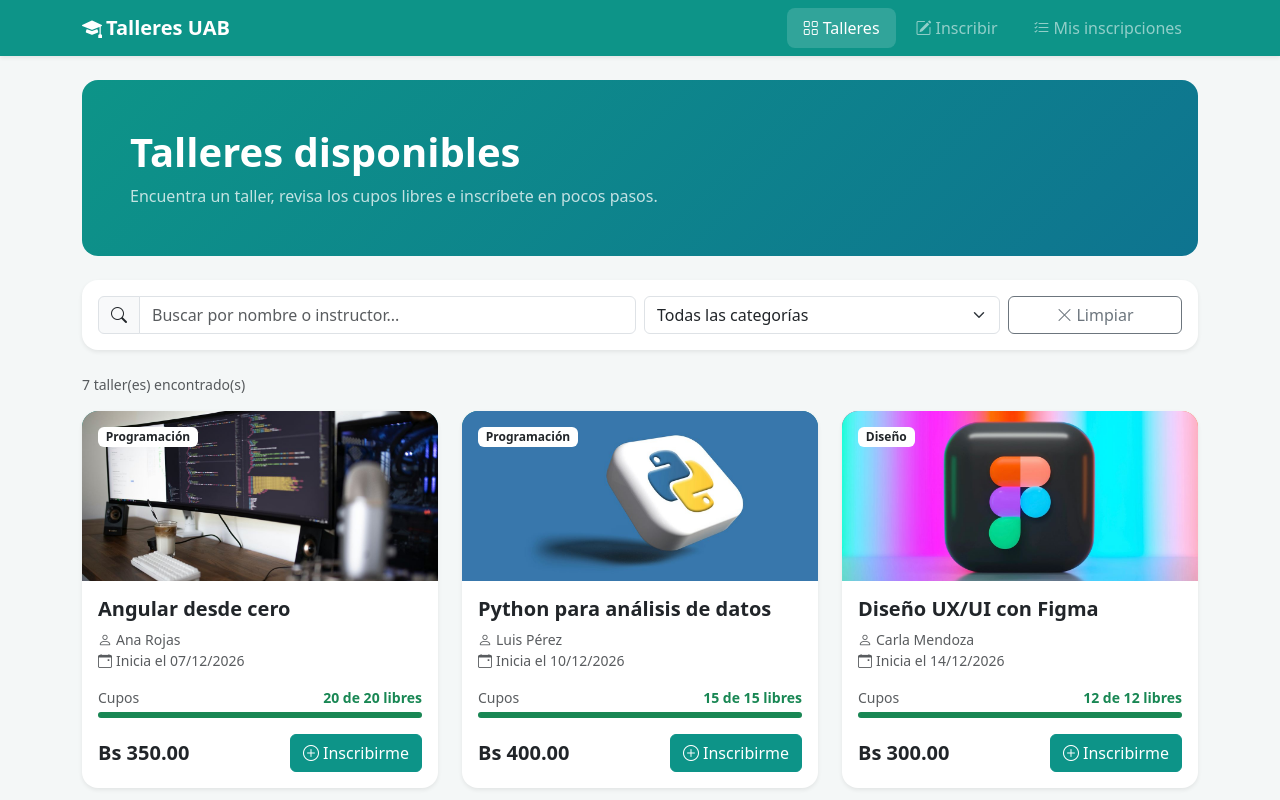
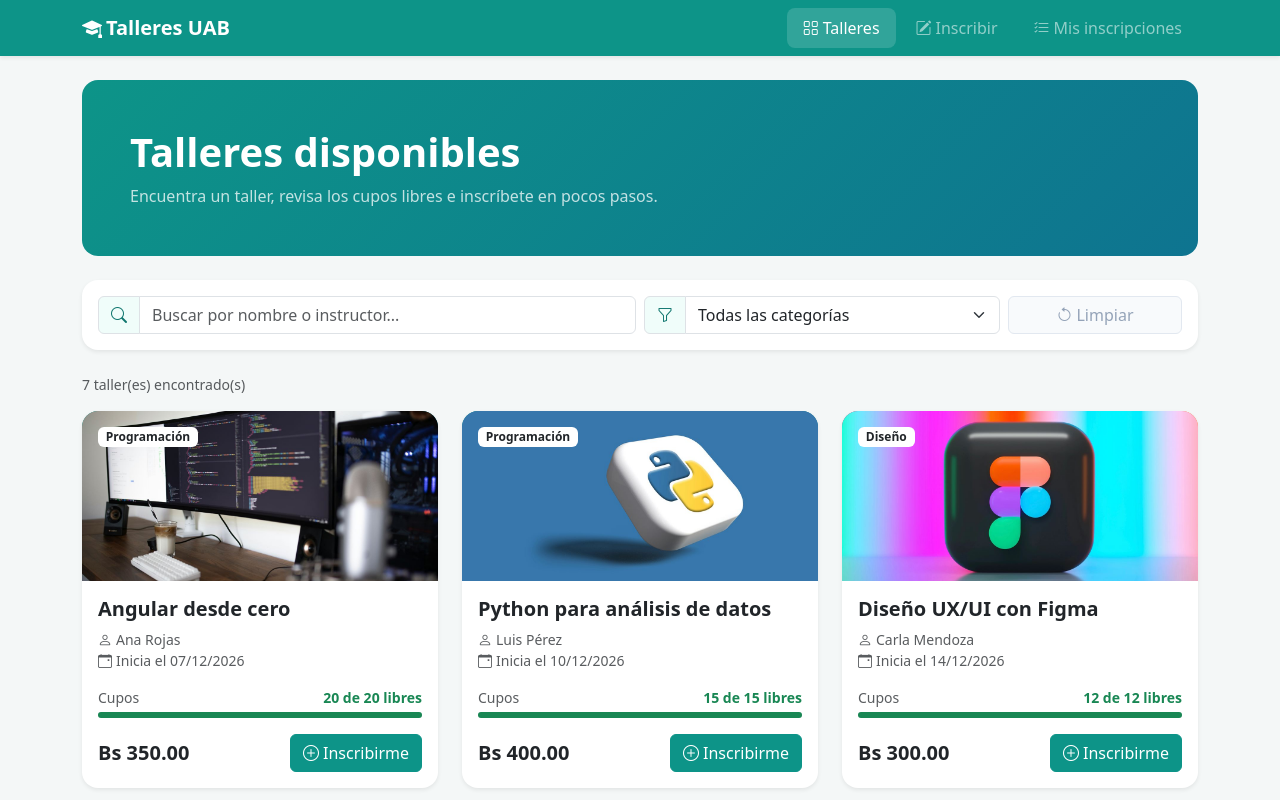
Before and after one commit to victorcastro-dot/angular-examen-final, an Angular app: page /talleres in a window 1280 px wide. Shown: the top 800 px of the page. Built offline with nearby package versions, Linux system fonts and the light colour scheme.

Commit message:
Mejorar los filtros y el botón Limpiar de la pantalla de talleres

```diff
--- a/src/app/pages/talleres/talleres.html
+++ b/src/app/pages/talleres/talleres.html
@@ -18,7 +18,9 @@
           />
         </div>
       </div>
-      <div class="col-8 col-md-4">
+      <div class="col col-md-4">
+        <div class="input-group">
+          <span class="input-group-text"><i class="bi bi-funnel"></i></span>
           <select
             class="form-select"
             [value]="categoria()"
@@ -30,8 +32,18 @@
             }
           </select>
         </div>
-      <div class="col-4 col-md-2 d-grid">
-        <button type="button" class="btn btn-outline-secondary" (click)="limpiar()"><i class="bi bi-x-lg me-1"></i>Limpiar</button>
+      </div>
+      <div class="col-auto col-md-2 d-grid">
+        <button
+          type="button"
+          class="btn btn-limpiar"
+          [disabled]="!hayFiltros()"
+          (click)="limpiar()"
+          title="Quitar búsqueda y filtro"
+          aria-label="Limpiar filtros"
+        >
+          <i class="bi bi-arrow-counterclockwise"></i><span class="d-none d-sm-inline ms-1">Limpiar</span>
+        </button>
       </div>
     </div>
   </div>
--- a/src/app/pages/talleres/talleres.ts
+++ b/src/app/pages/talleres/talleres.ts
@@ -19,6 +19,8 @@ export class Talleres implements OnInit {
   cargando = signal(true);
 
   categorias = computed(() => [...new Set(this.talleres().map((t) => t.categoria))].sort());
+
+  hayFiltros = computed(() => this.busqueda().trim() !== '' || this.categoria() !== '');
 
   filtrados = computed(() => {
     const texto = this.busqueda().trim().toLowerCase();
--- a/src/styles.scss
+++ b/src/styles.scss
@@ -34,6 +34,28 @@ tr[role='button'] {
   --bs-btn-focus-shadow-rgb: 13, 148, 136;
 }
 
+.btn-limpiar {
+  --bs-btn-color: #0f766e;
+  --bs-btn-bg: #f0fdfa;
+  --bs-btn-border-color: #99f6e4;
+  --bs-btn-hover-color: #fff;
+  --bs-btn-hover-bg: #0d9488;
+  --bs-btn-hover-border-color: #0d9488;
+  --bs-btn-active-color: #fff;
+  --bs-btn-active-bg: #0f766e;
+  --bs-btn-active-border-color: #0f766e;
+  --bs-btn-disabled-color: #94a3b8;
+  --bs-btn-disabled-bg: #f8fafc;
+  --bs-btn-disabled-border-color: #e2e8f0;
+  --bs-btn-disabled-opacity: 1;
+  font-weight: 500;
+}
+
+.input-group-text {
+  background-color: #f0fdfa;
+  color: #0f766e;
+}
+
 .form-control:focus,
 .form-select:focus {
   border-color: #5eead4;
```
Lines whose indentation alone changed are shown as unchanged.
